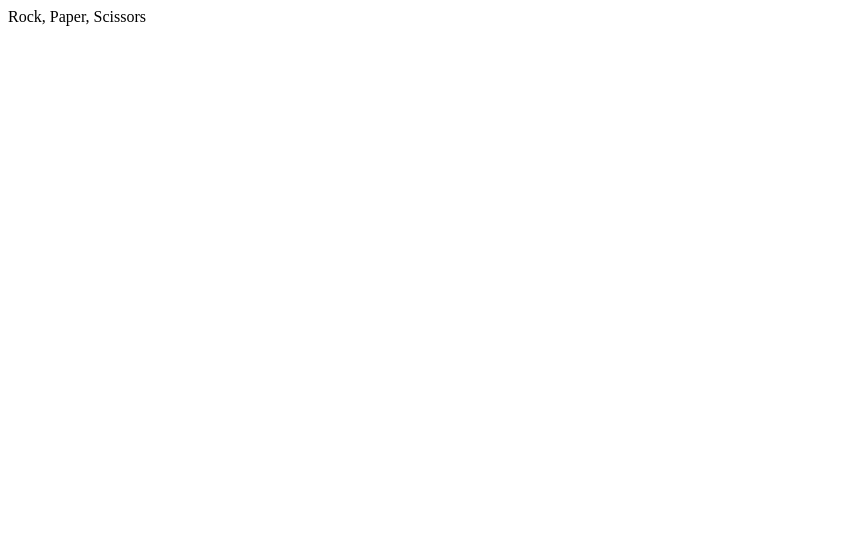
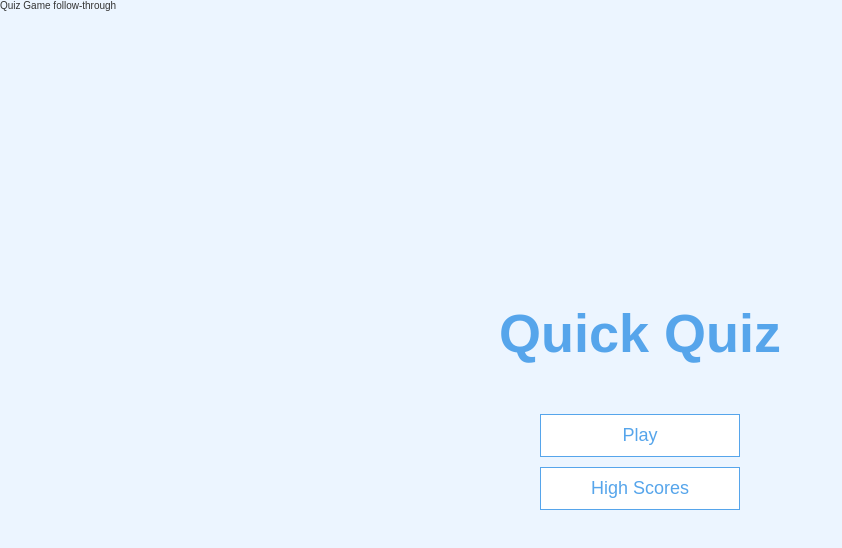
Before and after one commit to ornao/pp2, a plain HTML site: page index.html in a window 1280 px wide. Shown: the whole page, without its empty margins (0-842 px from the left). Drawn offline with Linux system fonts and the light colour scheme.

Commit message:
following video part 1

```diff
--- a/assets/css/style.css
+++ b/assets/css/style.css
@@ -0,0 +1,106 @@
+:root {
+    background-color: #ecf5ff;
+    font-size: 62.5%;
+ /*16px so this means page is 1opx now and all rem units will be based off this  */
+  }
+
+  * {
+    box-sizing: border-box;
+    font-family: Arial, Helvetica, sans-serif;
+    margin: 0;
+    padding: 0;
+    color: #333;
+  }
+
+  h1,
+h2,
+h3,
+h4 {
+  margin-bottom: 1rem;
+}
+
+h1 {
+  font-size: 5.4rem;
+  color: #56a5eb;
+  margin-bottom: 5rem;
+}
+
+h1 > span {
+  font-size: 2.4rem;
+  font-weight: 500;
+}
+
+h2 {
+  font-size: 4.2rem;
+  margin-bottom: 4rem;
+  font-weight: 700;
+}
+
+h3 {
+  font-size: 2.8rem;
+  font-weight: 500;
+}
+
+/* UTILITIES */
+
+.container {
+    width: 100vw;
+    height: 100vh;
+    display: flex;
+    justify-content: center;
+    align-items: center;
+    max-width: 80rem;
+    margin: 0 auto;
+  }
+
+  .container > * {
+    width: 100%;
+  }
+
+  .flex-column {
+    display: flex;
+    flex-direction: column;
+  }
+
+  .flex-center {
+    justify-content: center;
+    align-items: center;
+  }
+
+  .justify-center {
+    justify-content: center;
+  }
+
+  .text-center {
+    text-align: center;
+  }
+
+  .hidden {
+    display: none;
+  }
+
+  /* BUTTONS */
+  .btn {
+    font-size: 1.8rem;
+    padding: 1rem 0;
+    width: 20rem;
+    text-align: center;
+    border: 0.1rem solid #56a5eb;
+    margin-bottom: 1rem;
+    text-decoration: none;
+    color: #56a5eb;
+    background-color: white;
+  }
+
+  .btn:hover {
+    cursor: pointer;
+    box-shadow: 0 0.4rem 1.4rem 0 rgba(86, 185, 235, 0.5);
+    transform: translateY(-0.1rem);
+    transition: transform 150ms;
+  }
+
+  .btn[disabled]:hover {
+    cursor: not-allowed;
+    box-shadow: none;
+    transform: none;
+  }
--- a/index.html
+++ b/index.html
@@ -1,14 +1,26 @@
 <!DOCTYPE html>
 <html lang="en">
+
 <head>
     <meta charset="UTF-8">
     <meta http-equiv="X-UA-Compatible" content="IE=edge">
     <meta name="viewport" content="width=device-width, initial-scale=1.0">
-    <title>Rock, Paper, Scissors </title>
+    <title> Quiz Game follow-through </title>
+    <link rel="stylesheet" href="assets/css/style.css" />
 </head>
+
 <body>
-    <header> Rock, Paper, Scissors </header>
-    <section></section>
+    <header> Quiz Game follow-through </header>
+    <section>
+        <div class="container">
+            <div id="home" class="flex-center flex-column">
+                <h1>Quick Quiz</h1>
+                <a class="btn" href="/game.html">Play</a>
+                <a class="btn" href="/highscores.html">High Scores</a>
+            </div>
+            </div>
+    </section>
 
 </body>
+
 </html>
```
